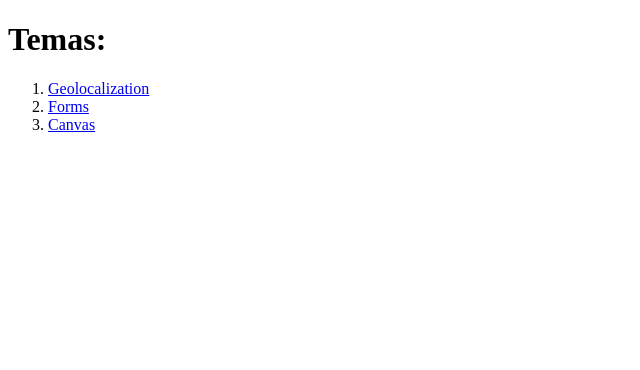
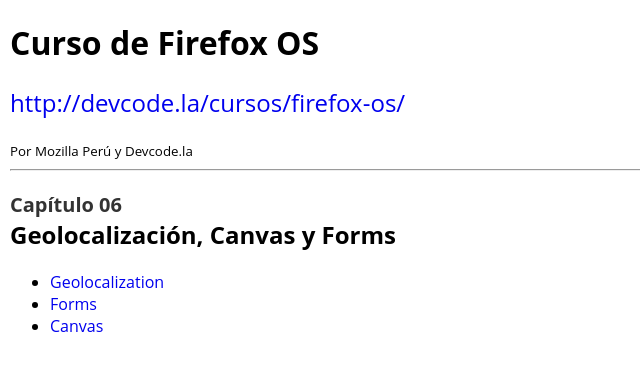
Before and after one commit to mozillaperu/curso-firefoxos, a plain HTML site: page index.html in a window 1280 px wide. Shown: the whole page, without its empty margins (0-640 px from the left). Drawn offline with Linux system fonts and the light colour scheme.

Commit message:
Mejora de visualización

```diff
--- a/index.html
+++ b/index.html
@@ -2,14 +2,53 @@
 <html>
 <head>
 	<meta charset="utf-8">
-	<title>Curso</title>
+	<title>Curso de Firefox OS | Mozilla Perú - Devcode.la</title>
+	<style>
+	    html, body{
+	        font-family: 'Open Sans', sans-serif;
+	    }
+	    body {
+	        margin: 10px;
+	    }
+	    a {
+	        text-decoration: none;
+	    }
+	    a:hover {
+	        text-decoration: underline;
+	    }
+	    body > header h2 {
+	        font-weight: normal;
+	    }
+	    h1 small {
+	        color: #333;
+	        display: block;
+	    }
+	</style>
 </head>
 <body>
-	<h1>Temas:</h1>
-	<ol>
-		<li><a href="Cap06/Geolocalization/demo1.html">Geolocalization</a></li>
-		<li><a href="Cap06/Forms/demo1.html">Forms</a></li>
-		<li><a href="Cap06/Canvas/demo1.html">Canvas</a></li>
-	</ol>
+    <header>
+        <h1>Curso de Firefox OS</h1>
+        <h2><a href="http://devcode.la/cursos/firefox-os/">http://devcode.la/cursos/firefox-os/</a></h2>
+        <small>Por Mozilla Perú y Devcode.la</small>
+    </header>
+	<hr>
+	<article>
+	    <header>
+	        <h1><small>Capítulo 06</small> Geolocalización, Canvas y Forms</h1>
+	    </header>
+	    <div>
+	        <ul>
+		        <li>
+		            <a href="Cap06/Geolocalization/demo1.html">Geolocalization</a>
+		        </li>
+		        <li>
+		            <a href="Cap06/Forms/demo1.html">Forms</a>
+		        </li>
+		        <li>
+		            <a href="Cap06/Canvas/demo1.html">Canvas</a>
+		        </li>
+	        </ul>
+	    </div>
+	</article>
 </body>
 </html>
```
